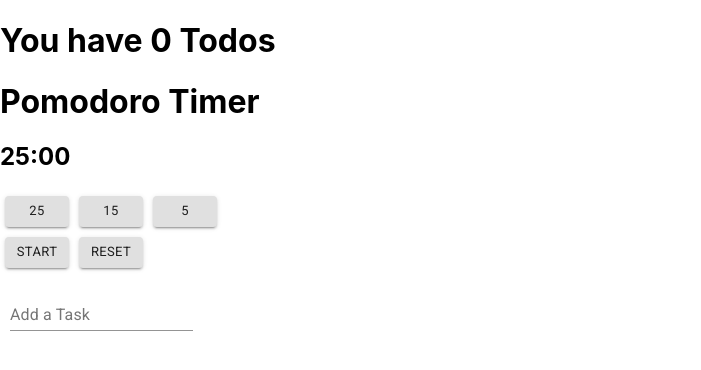
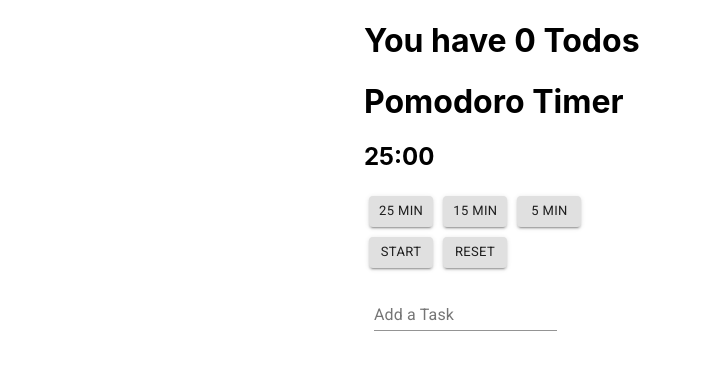
Before and after one commit to CharlieYYZ/TODO, a React (Create React App) app: page / in a window 1280 px wide. Shown: the top 370 px of the page, without its empty margins (0-701 px from the left). Built offline with nearby package versions, Linux system fonts and the light colour scheme.

Commit message:
btn add time

```diff
--- a/src/App.js
+++ b/src/App.js
@@ -1,25 +1,35 @@
 import React from "react";
 import "./styles.css";
 import 'fontsource-roboto';
-import { Button } from '@material-ui/core';
+import { Button, Typography } from '@material-ui/core';
 import { TextField } from '@material-ui/core';
 import IconButton from '@material-ui/core/IconButton';
 import HighlightOffIcon from '@material-ui/icons/HighlightOff';
 import ListItem from '@material-ui/core/ListItem';
 import ListItemText from '@material-ui/core/ListItemText';
 import ListItemSecondaryAction from '@material-ui/core/ListItemSecondaryAction';
+import Slider from '@material-ui/core/Slider';
+import Grid from '@material-ui/core/Grid';
+import VolumeDown from '@material-ui/icons/VolumeDown';
+import VolumeUp from '@material-ui/icons/VolumeUp';
+import Container from '@material-ui/core/Container';
+
 
 const Header = (props) => {
   return(
+    <Container maxWidth="sm">
     <h1>
         You have {props.numTodos} Todos
     </h1>
+    </Container>
   )
 }
 
 const TodoList = (props) => {
   const todos = props.tasks.map((todos, index) =>
+
     <div key={index} id={index} >
+
       <ListItem key={index} role={undefined} dense button>
       <ListItemText id={index} primary={todos}/>
       <ListItemSecondaryAction>
@@ -30,9 +40,11 @@ const TodoList = (props) => {
       </ListItem>
     </div>);
     return (
+      <Container maxWidth="sm">
       <div className="taskList">
       <ul>{todos}</ul>
       </div>
+    </Container>
     )
   };
 
@@ -43,20 +55,42 @@ const TodoList = (props) => {
     render = (props) => {
       return(
         <div>
+          <Container maxWidth="sm">
         <h1>Pomodoro Timer</h1>
+
         <h2>{String(Math.floor(this.props.time/60)).padStart(2, '0')}:{String(this.props.time%60).padStart(2, '0')}</h2>
+        <div>
+        {/* <audio controls loop="true" src="http://bruitages.free.fr/horloges/tic_tac_reveil.wav">
+          Your browser does not support the
+          <code>audio</code> element.
+        </audio> */}
+        {/* <Grid container spacing={2}>
+          <Grid item>
+            <VolumeDown />
+          </Grid>
+          <Grid item xs={3}>
+            <Slider aria-labelledby="continuous-slider" />
+          </Grid>
+          <Grid item>
+            <VolumeUp />
+          </Grid>
+        </Grid> */}
+        </div>
+
         <ul id="duration">
-          <li><Button size= "small" variant="contained" value={25} onClick={(e) => this.props.onDuration(e.currentTarget.value)}>25</Button></li>
-          <li><Button size= "small" variant="contained" value={15} onClick={(e) => this.props.onDuration(e.currentTarget.value)}>15</Button></li>
-          <li><Button size= "small" variant="contained" value={5} onClick={(e) => this.props.onDuration(e.currentTarget.value)}>5</Button></li>
+          <li><Button size= "small" variant="contained" value={25} onClick={(e) => this.props.onDuration(e.currentTarget.value)}>{this.props.btnState? '+ 25 min' : '25 min'}</Button></li>
+          <li><Button size= "small" variant="contained" value={15} onClick={(e) => this.props.onDuration(e.currentTarget.value)}>{this.props.btnState? '+ 15 min' : '15 min'}</Button></li>
+          <li><Button size= "small" variant="contained" value={5} onClick={(e) => this.props.onDuration(e.currentTarget.value)}>{this.props.btnState? '+ 5 min' : '5 min'}</Button></li>
         </ul>
         <br/>
         <div className="container">
         <ul id="control">
-          <li><Button size= "small" variant="contained" disabled={this.props.disabled} onClick={(e) => {this.props.onStart()}}>Start</Button></li>
+          <li><Button size= "small" variant="contained" disabled={this.props.disabled} onClick={(e) => {this.props.onStart()}}>{this.props.btnState? 'Pause' : 'Start'}</Button></li>
           <li><Button size= "small" variant="contained" onClick={(e) => this.props.onStop()}>Reset</Button></li>
         </ul>
         </div>
+
+        </Container>
         </div>
       )
     }
@@ -73,7 +107,9 @@ const TodoList = (props) => {
 
     render() {
       return(
+
         <div className="container">
+        <Container maxWidth="sm">
         <form onSubmit={this.handleSubmit}>
           <TextField
             id="outlined"
@@ -84,7 +120,9 @@ const TodoList = (props) => {
             onChange={(e) => this.setState({term: e.target.value})}
           />
         </form>
+        </Container>
         </div>
+
       );
     }
   }
@@ -92,7 +130,7 @@ const TodoList = (props) => {
 class App extends React.Component {
 
 constructor(props){
-  super(props);
+  super();
   this.state = {
     tasks:[],
     initialtime: 60 * 25,
@@ -178,7 +216,7 @@ handleDuration = duration => {
        <div>
          <Header numTodos={this.state.tasks.length}/>
          <TaskTimer disabled={this.state.disabled} time={this.state.time} onDuration={this.handleDuration}
-         onStart={this.handleStart} onStop={this.handleStop}/>
+         onStart={this.handleStart} onStop={this.handleStop} btnState={this.state.countingdown}/>
          <TodoList tasks={this.state.tasks} onDelete={this.handleDelete}/>
          <SubmitForm onFormSubmit={this.handleSubmit}/>
       </div>
```
